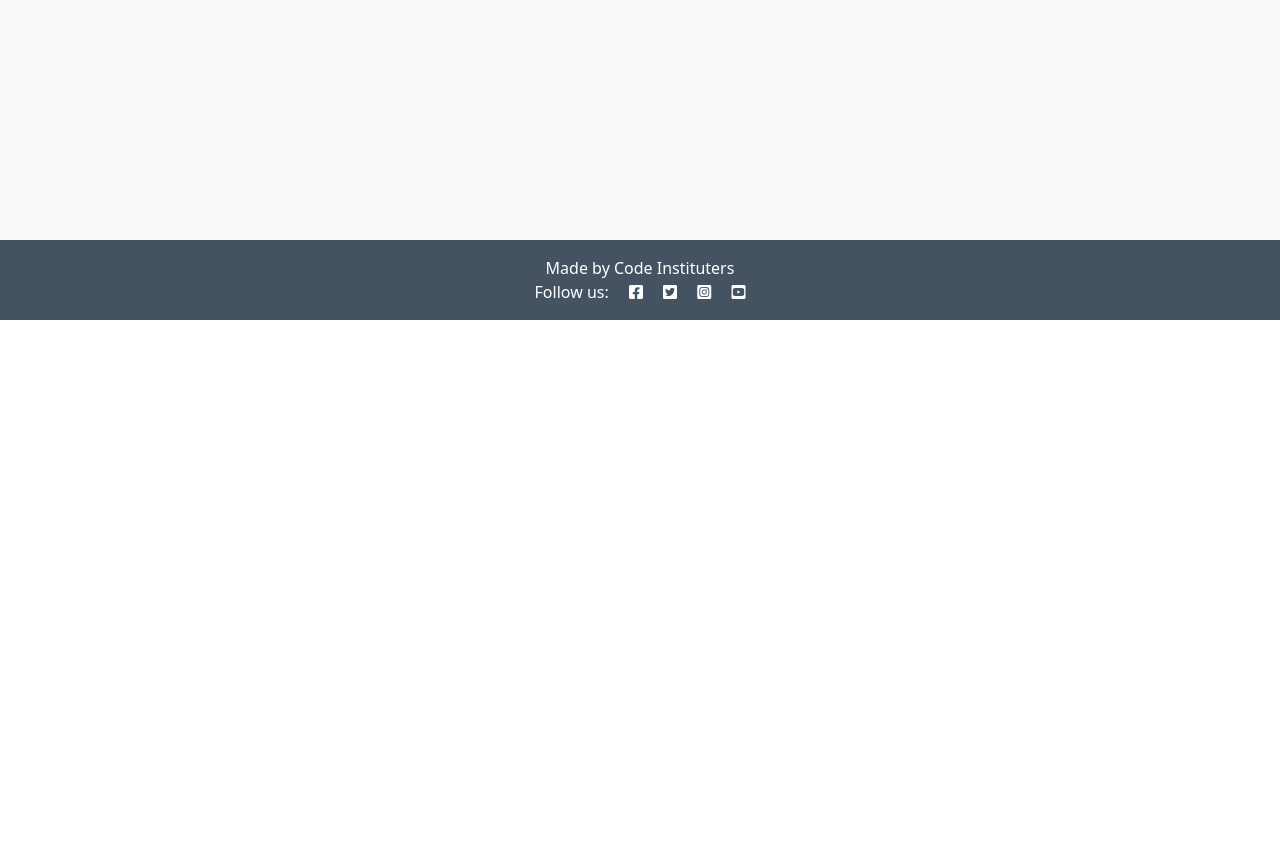
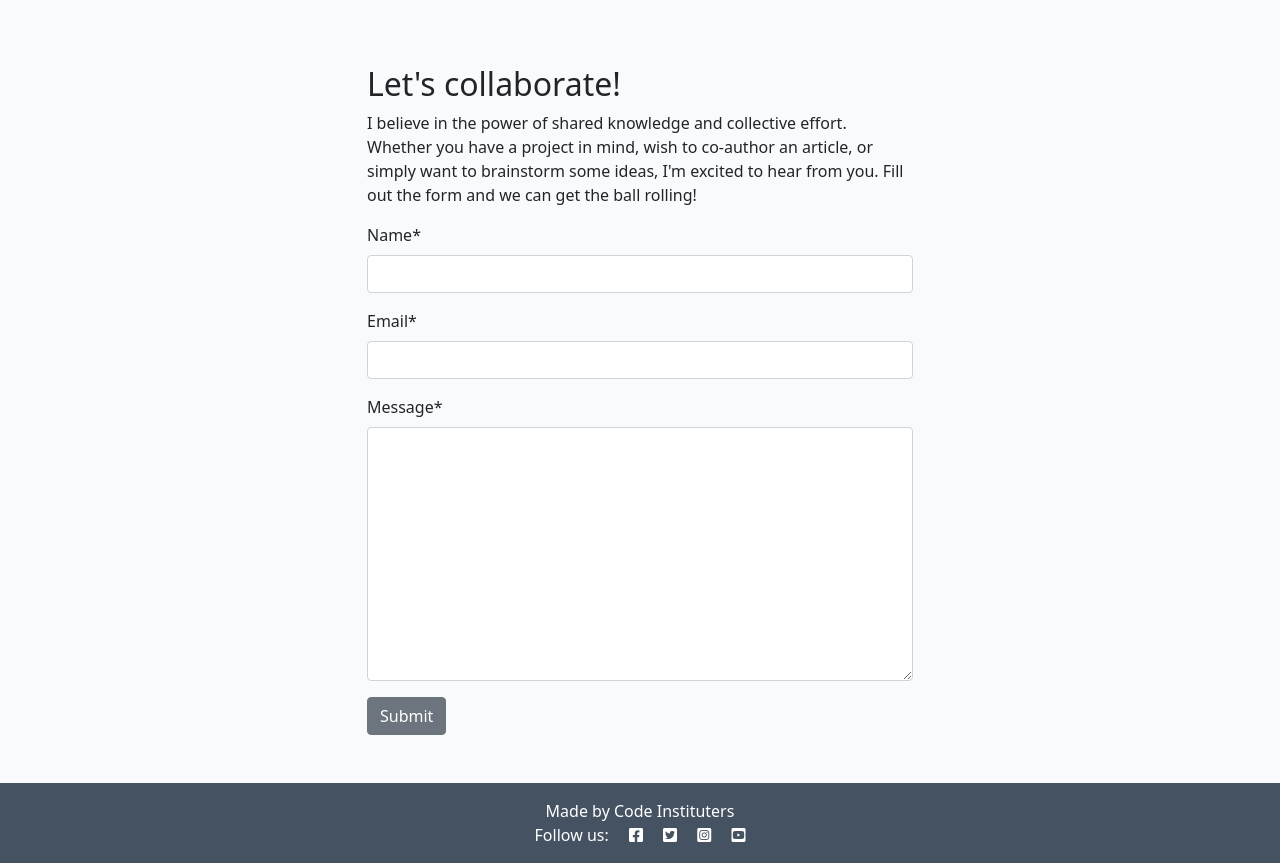
Before and after one commit to paliFrotan/codestar_blog, a Django app: page /about/ in a window 1280 px wide. Shown: the part 480-1343 px from the top of the page. Before the commit the page ends 800 px from the top, so only its background shows below. Run offline with Django 4.2, Linux system fonts and the light colour scheme; data that the repository does not hold is empty; some libraries are stand-ins or nearby versions.

Commit message:
Project has collaboraters messagaes

```diff
--- /dev/null
+++ b/about/forms.py
@@ -0,0 +1,8 @@
+from .models import CollaborateRequest
+from django import forms
+
+
+class CollaborateForm(forms.ModelForm):
+    class Meta:
+        model = CollaborateRequest
+        fields = ('name', 'email', 'message')
--- a/about/models.py
+++ b/about/models.py
@@ -1,4 +1,6 @@
 from django.db import models
+
+# Create your models here.
 
 
 class About(models.Model):
@@ -8,3 +10,13 @@ class About(models.Model):
 
     def __str__(self):
         return self.title
+
+
+class CollaborateRequest(models.Model):
+    name = models.CharField(max_length=200)
+    email = models.EmailField()
+    message = models.TextField()
+    read = models.BooleanField(default=False)
+
+    def __str__(self):
+        return f"Collaboration request from {self.name}"
--- a/about/templates/about/about.html
+++ b/about/templates/about/about.html
@@ -1,13 +1,17 @@
-{% extends 'base.html' %} {% block content %} {% load static %}
+<!-- prettier-ignore -->
+{% extends 'base.html' %}
+{% load static %}
+{% load crispy_forms_tags %}
+
+{% block content %}
+
 <div class="container mt-5">
     <div class="row">
-        <div class="col-4 text-center">
+        <div class="col-12 col-md-4 text-center">
             <img src="{% static 'images/me.jpg' %}" width="75%" />
         </div>
-        <div class="col-8">
-            <!-- Title goes between these h2 tags -->
+        <div class="col-12 col-md-8">
             <h2>{{ about.title }}</h2>
-            <!-- Content goes directly underneath this -->
             {{ about.content | safe }}
         </div>
     </div>
@@ -18,5 +22,24 @@
             <p class="text-end"><em>Updated on: {{ about.updated_on }}</em></p>
         </div>
     </div>
+    <div class="row justify-content-center">
+        <div class="col-12 col-md-6 my-5">
+            <h2>Let's collaborate!</h2>
+            <p>
+                I believe in the power of shared knowledge and collective
+                effort. Whether you have a project in mind, wish to co-author an
+                article, or simply want to brainstorm some ideas, I'm excited to
+                hear from you. Fill out the form and we can get the ball
+                rolling!
+            </p>
+
+            <!-- add your form here. Your submit button should
+                                have the classes of btn, btn-secondary -->
+            <form method="post">
+                {{ collaborate_form | crispy }} {% csrf_token %}
+                <button class="btn btn-secondary" type="submit">Submit</button>
+            </form>
+        </div>
+    </div>
 </div>
 {% endblock content %}
--- a/about/views.py
+++ b/about/views.py
@@ -1,15 +1,22 @@
 from django.shortcuts import render
+from django.contrib import messages
 from .models import About
-
+from .forms import CollaborateForm
 
 def about_me(request):
     """
     Renders the About page
     """
+    if request.method == "POST":
+        collaborate_form = CollaborateForm(data=request.POST)
+        if collaborate_form.is_valid():
+            collaborate_form.save()
+            messages.add_message(request, messages.SUCCESS, "Collaboration request received! I endeavour to respond within 2 working days.")
     about = About.objects.all().order_by('-updated_on').first()
+    collaborate_form = CollaborateForm()
 
     return render(
         request,
         "about/about.html",
-        {"about": about},
+        {"about": about, "collaborate_form": collaborate_form},
     )
--- a/blog/views.py
+++ b/blog/views.py
@@ -29,7 +29,9 @@ def post_detail(request, slug):
     comments = post.comments.all().order_by("-created_on")
     comment_count = post.comments.filter(approved=True).count()
     if request.method == "POST":
+        print("REceived a POST request ")
         comment_form = CommentForm(data=request.POST)
+        print("About to render template")
         if comment_form.is_valid():
             comment = comment_form.save(commit=False)
             comment.author = request.user
```
Also changed, not shown: about/admin.py (+13 -2 lines), about/migrations/0002_collaboraterequest.py (added).
